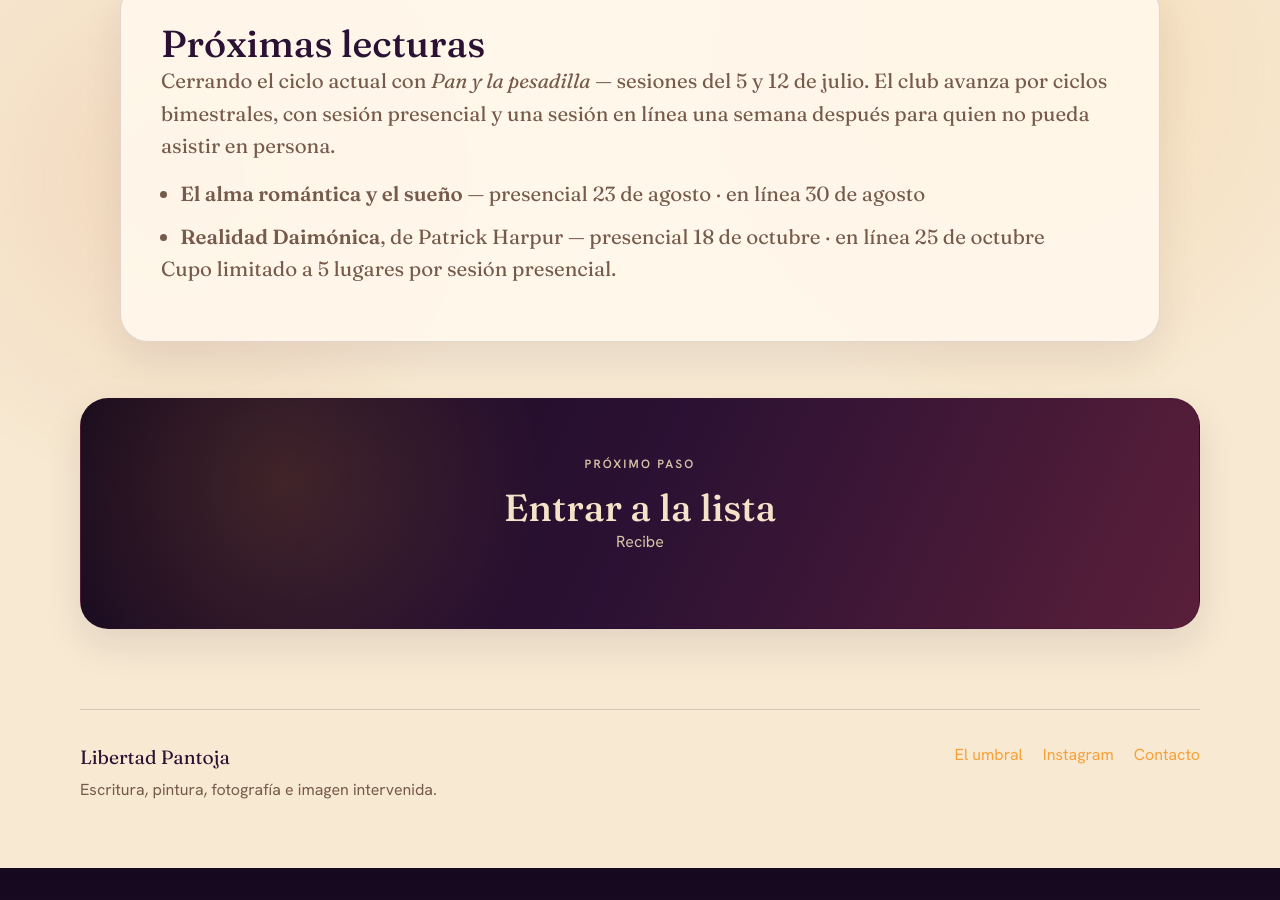
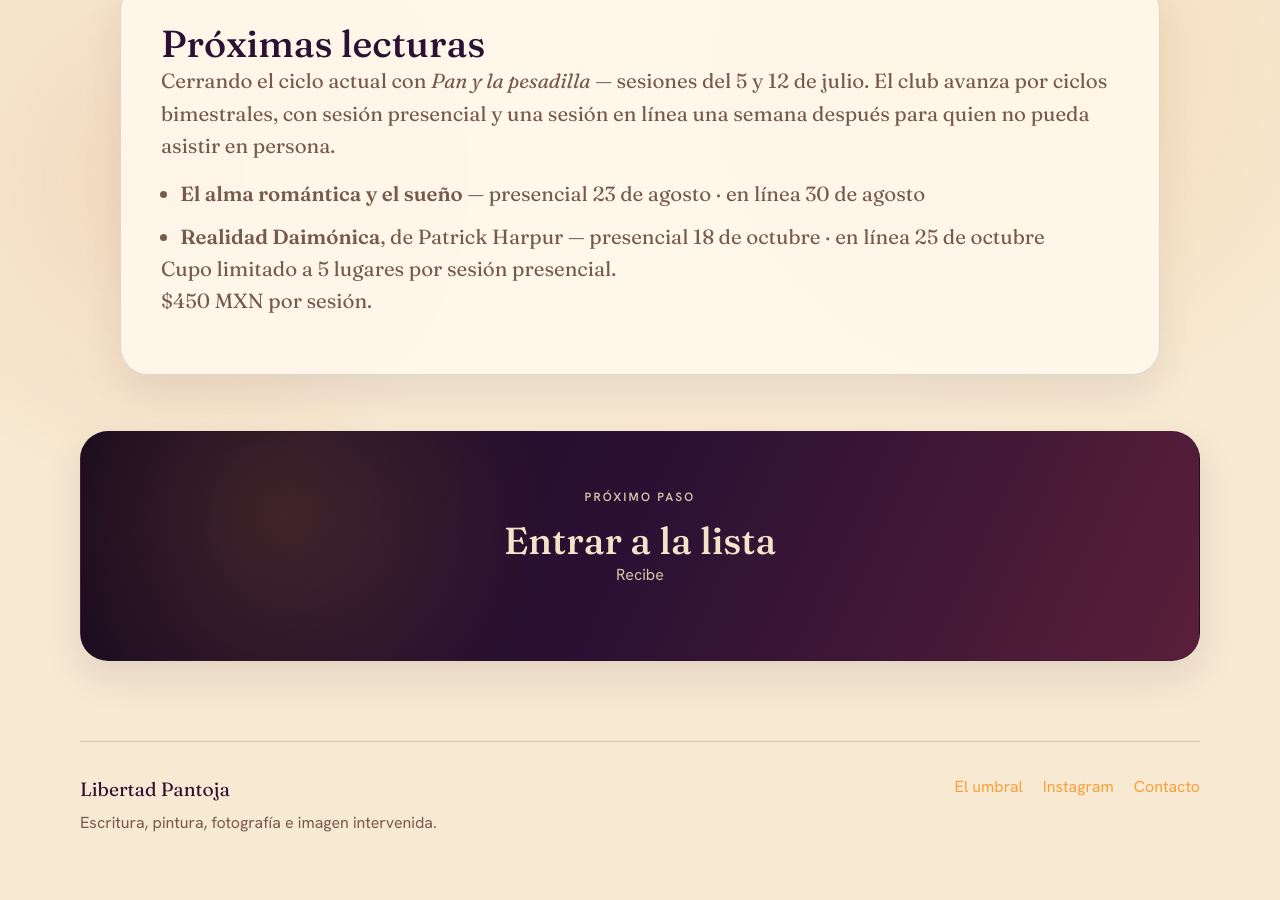
Before and after one commit to LiberPH/libertad-pantoja_site, a Jekyll site: the page built from club.html, in a window 1280 px wide and 900 px high, scrolled down 1262 px. Built offline with Jekyll 4.4.1, drawn with Linux system fonts in a browser that asks for light colours; before the commit the page ends 2130 px from its top, so only the background shows below that.

Commit message:
Update session details in club.html
Added pricing information for the session.

```diff
--- a/club.html
+++ b/club.html
@@ -50,7 +50,8 @@ permalink: /club/
     </li>
   </ul>
   <p>
-    Cupo limitado a 5 lugares por sesión presencial.
+    Cupo limitado a 5 lugares por sesión presencial.<br>
+    $450 MXN por sesión.
   </p>
 </section>
 
```
